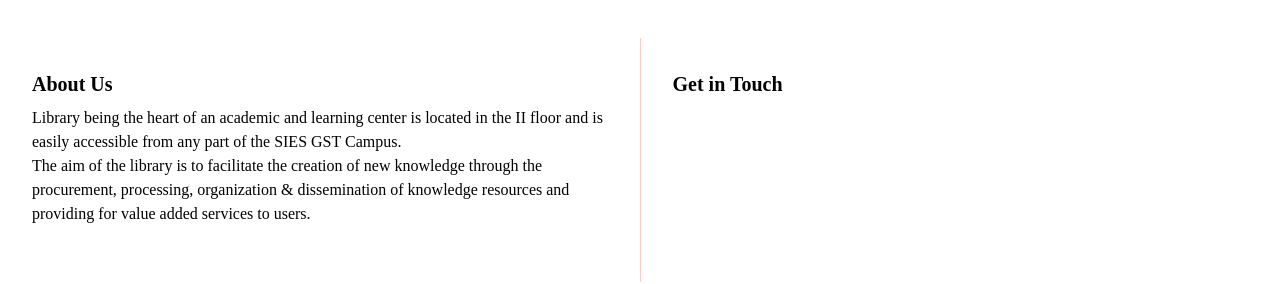
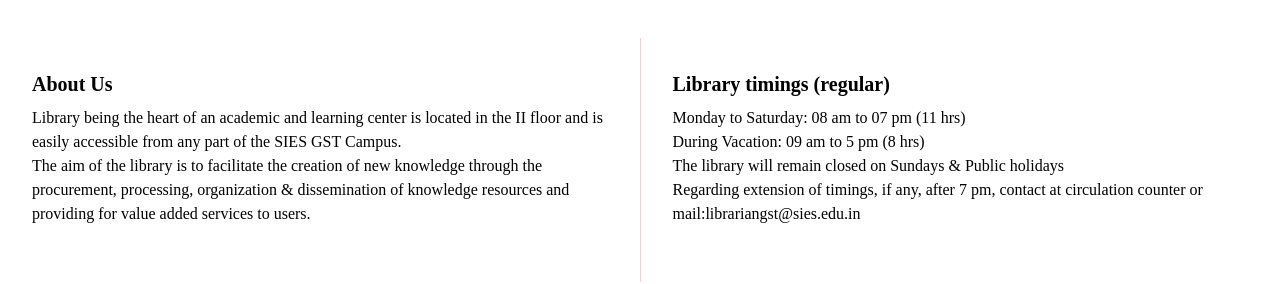
Before and after one commit to suthakaranburaj/Library-Website, a React (Vite) app in the folder Frontend/: page /about in a window 1280 px wide. Shown: the part 198-482 px from the top of the page. Built offline with nearby package versions, Linux system fonts and the light colour scheme.

Commit message:
library time

```diff
--- a/Frontend/src/Components/Pages/AboutUs/AboutUs.jsx
+++ b/Frontend/src/Components/Pages/AboutUs/AboutUs.jsx
@@ -29,9 +29,20 @@ export default function AboutUs() {
                             </div>
                         </div>
 
-                        {/* <!-- Contact Form --> */}
+                        {/* <!-- Library timings (regular) --> */}
                         <div className="flex-1 p-8 bg-white">
-                            <h2 className="text-xl font-semibold mb-4">Get in Touch</h2>
+                            <div className="mb-6 flex items-start gap-2">
+                                <div>
+                                    <h2 className="text-xl font-semibold mb-2">Library timings (regular)</h2>
+                                    <p>
+                                        Monday to Saturday: 08 am to 07 pm (11 hrs)<br />
+                                        During Vacation:  09 am to 5 pm (8 hrs)<br />
+                                        The library will remain closed on Sundays &  Public holidays<br />
+                                        Regarding extension of timings, if any, after 7 pm, contact at circulation counter or mail:
+                                        <a>librariangst@sies.edu.in</a>
+                                    </p>
+                                </div>
+                            </div>
                         </div>
                     </div>
                 </div>
```
